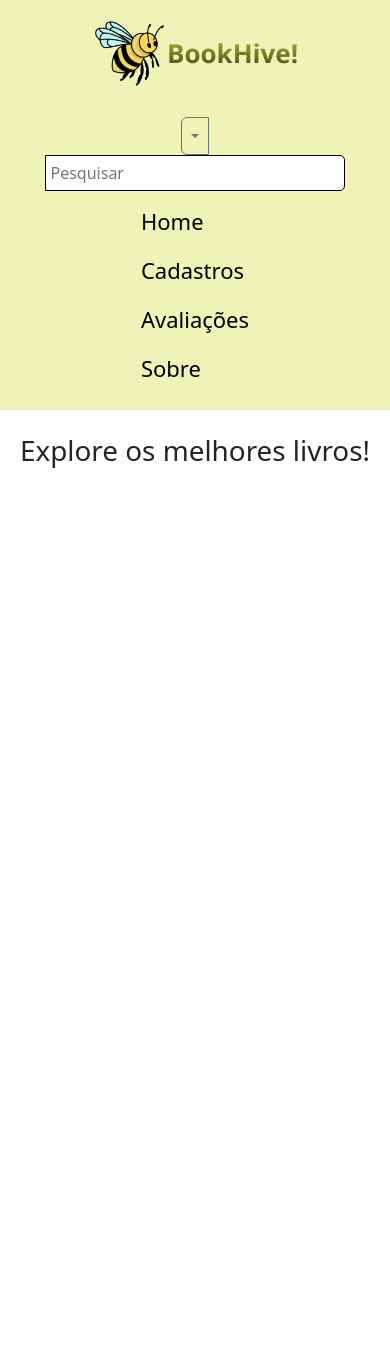
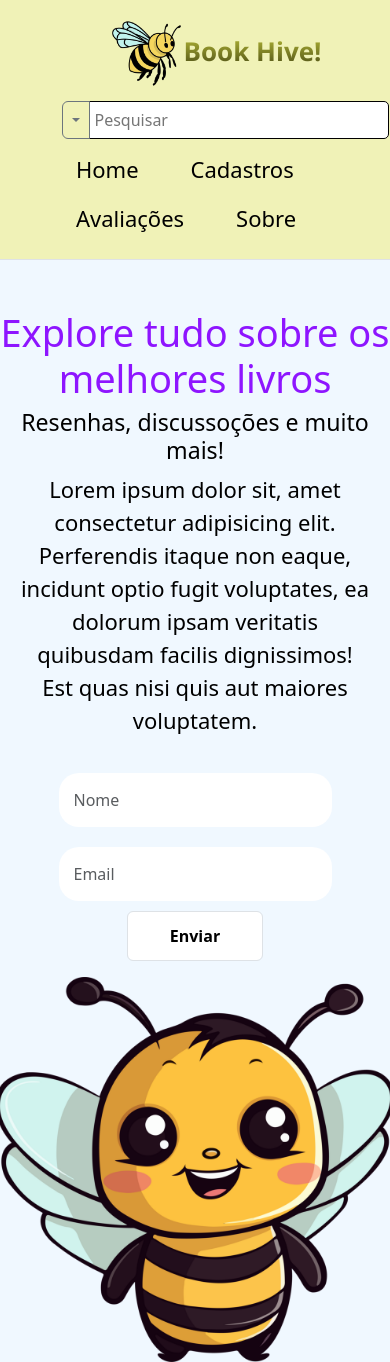
Before and after one commit to Gustavolima07/BookHive_Projetc, a plain HTML site: page index.html in a window 390 px wide. Before the commit the page ends 844 px from the top, so only its background shows below. Drawn offline with Linux system fonts and the light colour scheme.

Commit message:
Home page criado
criado a estruturação do home page

```diff
--- a/CSS/custom.css
+++ b/CSS/custom.css
@@ -1,17 +1,26 @@
+body{
+    background-color: aliceblue;
+    color: #000000;
+    max-width: 100%;
+    margin: 0  auto;
+}
+
 header{
     display: flex;
+    flex-direction: row;
     width: 100%;
     background-color: #f0f2b7;
     justify-content: space-between;
-    padding:20dvh;
     align-items: center;
+    padding: 30px;
 }
 
 #search_books{
     display: flex;
     justify-content: center;
     width: 350px;
-    top: 10px
+    top: 10px;
+    margin-left: 20px;
 }
 
 input{
@@ -21,7 +30,8 @@ input{
     padding: 5px;
 }
 
-#logo{
+#title{
+    justify-content: start;
     font-size: 26px;
     font-weight: bold;
     font-family: 'Segoe UI', Tahoma, Geneva, Verdana, sans-serif;
@@ -46,11 +56,60 @@ input{
 }
 
 #nav_topics a:hover{
-    color: #c4c939;
-    text-decoration: underline;
+    color: #b1c310;
+    transition: 0.3s all;
 }
 
-#home_page{
-    width: 100%;
+main{
+    display: flex;
+    flex-direction: row;
+    margin-top: 50px;
+    justify-content: space-around;
+}
 
+h2{
+    font-size: 46px;
+    line-height: 4 0px;
 }
+
+span{
+    color: rgb(142, 21, 255);
+}
+
+#bee_ilustration{
+    width: 400px;
+}
+
+p{
+    font-size: 22px;
+    max-width: 550px;
+}
+
+form{
+    display: flex;
+    flex-direction: column;
+    width: 70%;
+}
+
+#nome, #email{
+    margin-top: 20px;
+    height: auto;
+    padding: 15px;
+    border-radius: 20px;
+    border: none;
+}
+
+#submit{
+    text-align: center;
+    margin-top: 10px;
+    height: 50px;
+    width: 50%;
+    background-color: rgb(255, 255, 255);
+    color: black;
+    font-weight: bold;
+}
+
+#submit:hover{
+    background-color: #b1c310;
+    transition: 0.3s all;
+}
--- /dev/null
+++ b/CSS/media.css
@@ -0,0 +1,32 @@
+@media screen and (max-width: 760px) {
+
+    header{
+        flex-direction: column;
+    }
+
+    main{
+        display: flex;
+        flex-direction: column;
+        justify-content: center;
+        text-align: center;
+        align-items: center;
+        align-self: center;
+    }
+
+    h2{
+        font-size: 38px;
+    }
+
+    form{
+        margin: 0 auto;
+    }
+
+    #submit{
+        align-self:center ;
+    }
+
+    p{
+        text-align: center;
+        padding: 0 20px;
+      }
+}
--- a/index.html
+++ b/index.html
@@ -7,6 +7,7 @@
     <title>BookHive!🐝📚</title>
     <link rel="stylesheet" href="./CSS/bootstrap.min.css">
     <link rel="stylesheet" href="./CSS/custom.css">
+    <link rel="stylesheet" href="./CSS/media.css">
     <script src="./JS/jquery-3.7.1.min.js"></script>
     <scrip>
 
@@ -14,7 +15,10 @@
 </head>
 <body>
     <header class="flex-wrap justify-content-center py-3 mb-4 border-bottom">
-        <a href="#" id="logo" class="d-flex align-items-center mb-3 mb-md-0 me-md-auto link-body-emphasis text-decoration-none"><img id="bee" src="./Img/flying-color-stroke-honey-bee-83e01f.webp">BookHive!</a>
+        <div id="title">
+            <a href="#" id="logo"><img id="bee" src="./Components/Img/flying-color-stroke-honey-bee-83e01f.webp" alt="Bee logo">Book Hive!</a>
+        </div>
+
         <div id="search_books" class="input-group mb-3 ">
             <button type="button" class="btn btn-outline-secondary dropdown-toggle dropdown-toggle-split" data-bs-toggle="dropdown" aria-expanded="false">
                 <span class="visually-hidden">Toggle Dropdown</span>
@@ -38,7 +42,24 @@
          </ul>
     </header>
 
-    <h1 style="text-align: center;">Explore os melhores livros!</h1>
+    <main>
+        <aside>
+            <h2><span>Explore tudo sobre os melhores livros</span></h2>
+            <h3>Resenhas, discussoções e muito mais!</h3>
+            <p>Lorem ipsum dolor sit, amet consectetur adipisicing elit. Perferendis itaque non eaque, incidunt optio fugit voluptates, ea dolorum ipsam veritatis quibusdam facilis dignissimos! Est quas nisi quis aut maiores voluptatem.
+            </p>
+
+            <form id="login" class="mb-3">
+                <input type="text" class="form-control" id="nome" placeholder="Nome">
+                <input type="email" class="form-control" id="email" placeholder="Email">
+                <input type="submit" class="form-control" id="submit" value="Enviar">
+            </form>
+        </aside>
+
+        <article>
+            <img src="./Components/Img/image.png" alt="Abelha baitola" id="bee_ilustration">
+        </article>
+    </main>
 
     <script src="./JS/bootstrap.bundle.min.js"></script>
 </body>
```
Also changed, not shown: Components/Img/flying-color-stroke-honey-bee-83e01f.webp (renamed from Img/flying-color-stroke-honey-bee-83e01f.webp), Components/Img/image.png (added), Components/Img/mascote_bee.png (renamed from Img/mascote_bee.png).
